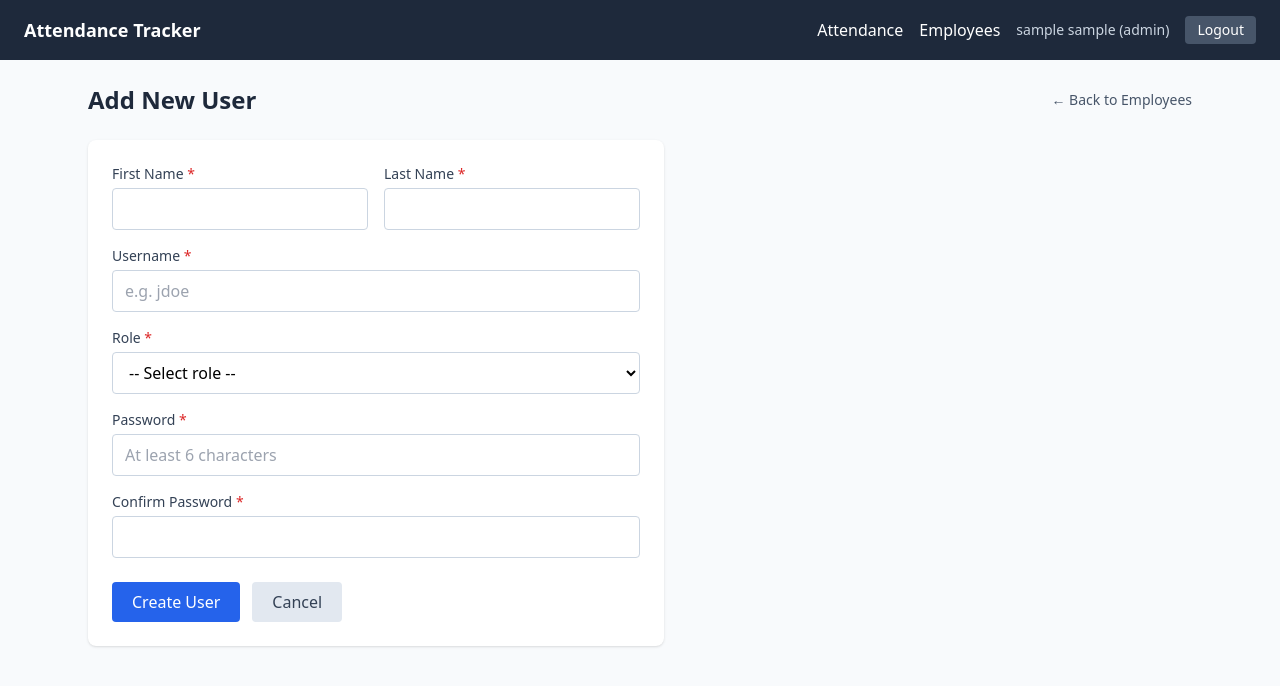
After one commit to artchill/attendancetracker, a Flask app: page /admin/employees/new in a window 1280 px wide. The commit adds this page. Shown: the top 686 px of the page. Run offline with Flask 3, Linux system fonts and the light colour scheme; the visitor is signed in with stand-in values (Sample User, id 1); some libraries are stand-ins or nearby versions.

Commit message:
Add admin features: create users and edit attendance with audit trail
- Fix pbkdf2 password hashing for Python 3.9 compatibility
- Improve datetime display: separate date and time, 12-hour format
- New: Admin can create users (employees and admins) with validation
- New: Admin can edit attendance records with auto-recalculated hours
- New: Audit trail tracks who edited each record and when
- Change default port to 5001 to avoid macOS AirPlay conflict

```diff
--- a/app.py
+++ b/app.py
@@ -2,7 +2,7 @@ from flask import Flask, render_template, request, redirect, url_for, flash
 from flask_login import (
     LoginManager, login_user, logout_user, login_required, current_user
 )
-from werkzeug.security import check_password_hash
+from werkzeug.security import check_password_hash, generate_password_hash
 from datetime import datetime
 from functools import wraps
 from models import db, User, Attendance
@@ -111,7 +111,7 @@ def time_in():
     record = Attendance(
         user_id=current_user.id,
         datetime_in=now,
-        day=now.strftime('%A'),  # auto-fill day name
+        day=now.strftime('%A'),
     )
     db.session.add(record)
     db.session.commit()
@@ -164,7 +164,119 @@ def admin_employees():
     return render_template('admin_employees.html', employees=employees)
 
 
+@app.route('/admin/employees/new', methods=['GET', 'POST'])
+@role_required('admin')
+def admin_new_employee():
+    if request.method == 'POST':
+        username = request.form.get('username', '').strip()
+        password = request.form.get('password', '')
+        confirm_password = request.form.get('confirm_password', '')
+        fname = request.form.get('fname', '').strip()
+        lname = request.form.get('lname', '').strip()
+        role = request.form.get('role', '').strip()
+
+        errors = []
+        if not username or not password or not fname or not lname or not role:
+            errors.append('All fields are required.')
+        if role not in ('employee', 'admin'):
+            errors.append('Invalid role selected.')
+        if len(password) < 6:
+            errors.append('Password must be at least 6 characters.')
+        if password != confirm_password:
+            errors.append('Passwords do not match.')
+        if User.query.filter_by(username=username).first():
+            errors.append(f'Username "{username}" is already taken.')
+
+        if errors:
+            for e in errors:
+                flash(e, 'error')
+            return render_template(
+                'admin_new_employee.html',
+                form_data={'username': username, 'fname': fname,
+                           'lname': lname, 'role': role}
+            )
+
+        new_user = User(
+            username=username,
+            password_hash=generate_password_hash(password, method='pbkdf2:sha256'),
+            fname=fname,
+            lname=lname,
+            role=role,
+        )
+        db.session.add(new_user)
+        db.session.commit()
+        flash(f'User "{username}" created successfully.', 'success')
+        return redirect(url_for('admin_employees'))
+
+    return render_template('admin_new_employee.html', form_data={})
+
+
+@app.route('/admin/attendance/<int:record_id>/edit', methods=['GET', 'POST'])
+@role_required('admin')
+def admin_edit_attendance(record_id):
+    record = Attendance.query.get_or_404(record_id)
+
+    if request.method == 'POST':
+        date_str = request.form.get('date', '').strip()
+        time_in_str = request.form.get('time_in', '').strip()
+        time_out_str = request.form.get('time_out', '').strip()
+        task_report = request.form.get('task_report', '').strip()
+
+        errors = []
+
+        if not date_str or not time_in_str:
+            errors.append('Date and Time In are required.')
+
+        new_datetime_in = None
+        new_datetime_out = None
+
+        if not errors:
+            try:
+                new_datetime_in = datetime.strptime(
+                    f'{date_str} {time_in_str}', '%Y-%m-%d %H:%M'
+                )
+            except ValueError:
+                errors.append('Invalid Date or Time In format.')
+
+        if time_out_str and not errors:
+            try:
+                new_datetime_out = datetime.strptime(
+                    f'{date_str} {time_out_str}', '%Y-%m-%d %H:%M'
+                )
+                if new_datetime_out <= new_datetime_in:
+                    errors.append('Time Out must be after Time In.')
+            except ValueError:
+                errors.append('Invalid Time Out format.')
+
+        if errors:
+            for e in errors:
+                flash(e, 'error')
+            return render_template('admin_edit_attendance.html', record=record)
+
+        record.datetime_in = new_datetime_in
+        record.day = new_datetime_in.strftime('%A')
+
+        if new_datetime_out:
+            record.datetime_out = new_datetime_out
+            record.total_hours = round(
+                (new_datetime_out - new_datetime_in).total_seconds() / 3600, 2
+            )
+        else:
+            record.datetime_out = None
+            record.total_hours = None
+
+        record.task_report = task_report or None
+        record.edited_at = datetime.now()
+        record.edited_by_id = current_user.id
+
+        db.session.commit()
+        flash('Attendance record updated successfully.', 'success')
+        return redirect(url_for('admin_dashboard'))
+
+    return render_template('admin_edit_attendance.html', record=record)
+
+
 if __name__ == '__main__':
     with app.app_context():
         db.create_all()
-    app.run(debug=True)
+    app.run(debug=True, port=5001)
--- a/seed.py
+++ b/seed.py
@@ -14,21 +14,21 @@ def seed():
         users = [
             User(
                 username='admin',
-                password_hash=generate_password_hash('admin123'),
+                password_hash=generate_password_hash('admin123', method='pbkdf2:sha256'),
                 fname='System',
                 lname='Administrator',
                 role='admin',
             ),
             User(
                 username='jdoe',
-                password_hash=generate_password_hash('employee123'),
+                password_hash=generate_password_hash('employee123', method='pbkdf2:sha256'),
                 fname='John',
                 lname='Doe',
                 role='employee',
             ),
             User(
                 username='asmith',
-                password_hash=generate_password_hash('employee123'),
+                password_hash=generate_password_hash('employee123', method='pbkdf2:sha256'),
                 fname='Alice',
                 lname='Smith',
                 role='employee',
--- /dev/null
+++ b/templates/admin_new_employee.html
@@ -0,0 +1,82 @@
+{% extends 'base.html' %}
+{% block title %}Add Employee - Admin{% endblock %}
+{% block content %}
+<div class="flex items-center justify-between mb-6">
+    <h1 class="text-2xl font-bold text-slate-800">Add New User</h1>
+    <a href="{{ url_for('admin_employees') }}"
+       class="text-sm text-slate-600 hover:text-slate-800">← Back to Employees</a>
+</div>
+
+<div class="bg-white rounded-lg shadow p-6 max-w-xl">
+    <form method="POST" class="space-y-4">
+        <div class="grid grid-cols-2 gap-4">
+            <div>
+                <label class="block text-sm font-medium text-slate-700 mb-1">
+                    First Name <span class="text-red-600">*</span>
+                </label>
+                <input type="text" name="fname" required
+                       value="{{ form_data.fname or '' }}"
+                       class="w-full border border-slate-300 rounded px-3 py-2 focus:ring-2 focus:ring-blue-500 focus:outline-none">
+            </div>
+            <div>
+                <label class="block text-sm font-medium text-slate-700 mb-1">
+                    Last Name <span class="text-red-600">*</span>
+                </label>
+                <input type="text" name="lname" required
+                       value="{{ form_data.lname or '' }}"
+                       class="w-full border border-slate-300 rounded px-3 py-2 focus:ring-2 focus:ring-blue-500 focus:outline-none">
+            </div>
+        </div>
+
+        <div>
+            <label class="block text-sm font-medium text-slate-700 mb-1">
+                Username <span class="text-red-600">*</span>
+            </label>
+            <input type="text" name="username" required
+                   value="{{ form_data.username or '' }}"
+                   placeholder="e.g. jdoe"
+                   class="w-full border border-slate-300 rounded px-3 py-2 focus:ring-2 focus:ring-blue-500 focus:outline-none">
+        </div>
+
+        <div>
+            <label class="block text-sm font-medium text-slate-700 mb-1">
+                Role <span class="text-red-600">*</span>
+            </label>
+            <select name="role" required
+                    class="w-full border border-slate-300 rounded px-3 py-2 focus:ring-2 focus:ring-blue-500 focus:outline-none bg-white">
+                <option value="">-- Select role --</option>
+                <option value="employee" {% if form_data.role == 'employee' %}selected{% endif %}>Employee</option>
+                <option value="admin" {% if form_data.role == 'admin' %}selected{% endif %}>Admin</option>
+            </select>
+        </div>
+
+        <div>
+            <label class="block text-sm font-medium text-slate-700 mb-1">
+                Password <span class="text-red-600">*</span>
+            </label>
+            <input type="password" name="password" required minlength="6"
+                   placeholder="At least 6 characters"
+                   class="w-full border border-slate-300 rounded px-3 py-2 focus:ring-2 focus:ring-blue-500 focus:outline-none">
+        </div>
+
+        <div>
+            <label class="block text-sm font-medium text-slate-700 mb-1">
+                Confirm Password <span class="text-red-600">*</span>
+            </label>
+            <input type="password" name="confirm_password" required minlength="6"
+                   class="w-full border border-slate-300 rounded px-3 py-2 focus:ring-2 focus:ring-blue-500 focus:outline-none">
+        </div>
+
+        <div class="flex gap-3 pt-2">
+            <button type="submit"
+                    class="bg-blue-600 hover:bg-blue-700 text-white px-5 py-2 rounded font-medium">
+                Create User
+            </button>
+            <a href="{{ url_for('admin_employees') }}"
+               class="bg-slate-200 hover:bg-slate-300 text-slate-700 px-5 py-2 rounded font-medium">
+                Cancel
+            </a>
+        </div>
+    </form>
+</div>
+{% endblock %}
```
Also changed, not shown: models.py (+15 -4 lines), templates/admin_dashboard.html (+16 -4 lines), templates/admin_edit_attendance.html (added, +91 -0 lines), templates/admin_employees.html (+7 -1 lines), templates/employee_dashboard.html (+6 -3 lines).
